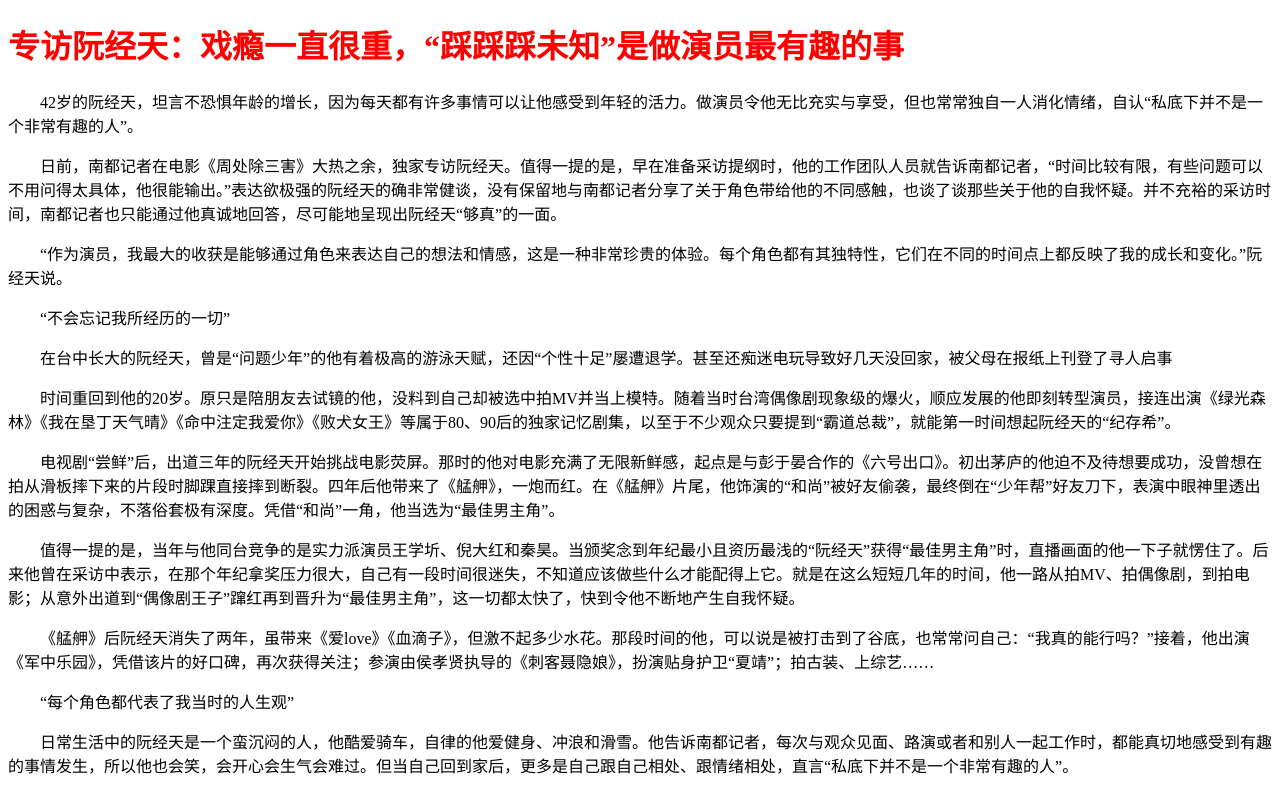
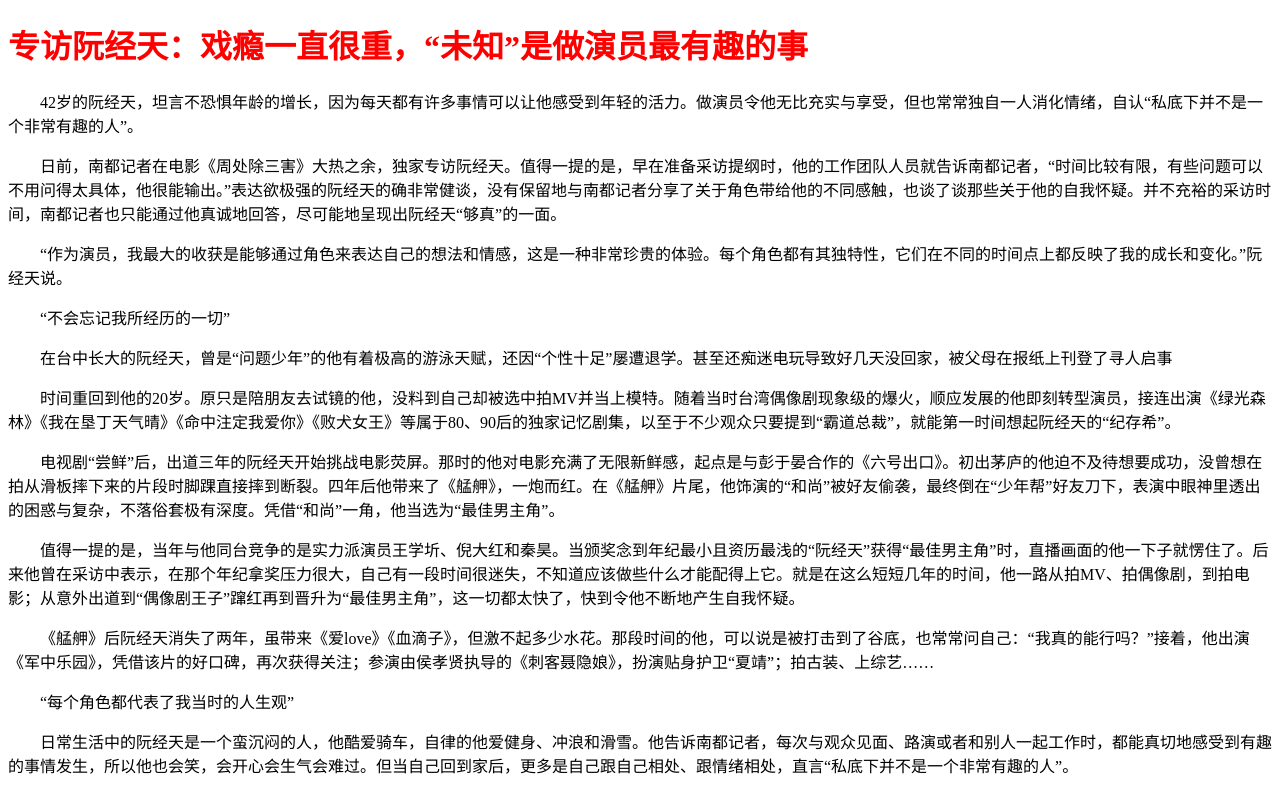
Before and after one commit to zhuyichengdewangzhan/stackblitz-starters-bhb4rh, a website: page 03-css.html in a window 1280 px wide. Shown: the top 790 px of the page. Drawn offline with Linux system fonts and the light colour scheme.

Commit message:
第三次作业

```diff
--- a/03-css.html
+++ b/03-css.html
@@ -18,7 +18,7 @@
 
   </head>
   <body>
-  <h1>专访阮经天：戏瘾一直很重，“踩踩踩未知”是做演员最有趣的事</h1>
+  <h1>专访阮经天：戏瘾一直很重，“未知”是做演员最有趣的事</h1>
   <p>42岁的阮经天，坦言不恐惧年龄的增长，因为每天都有许多事情可以让他感受到年轻的活力。做演员令他无比充实与享受，但也常常独自一人消化情绪，自认“私底下并不是一个非常有趣的人”。</p>
   <p>日前，南都记者在电影《周处除三害》大热之余，独家专访阮经天。值得一提的是，早在准备采访提纲时，他的工作团队人员就告诉南都记者，“时间比较有限，有些问题可以不用问得太具体，他很能输出。”表达欲极强的阮经天的确非常健谈，没有保留地与南都记者分享了关于角色带给他的不同感触，也谈了谈那些关于他的自我怀疑。并不充裕的采访时间，南都记者也只能通过他真诚地回答，尽可能地呈现出阮经天“够真”的一面。</p>
   <p>“作为演员，我最大的收获是能够通过角色来表达自己的想法和情感，这是一种非常珍贵的体验。每个角色都有其独特性，它们在不同的时间点上都反映了我的成长和变化。”阮经天说。</p>
```
